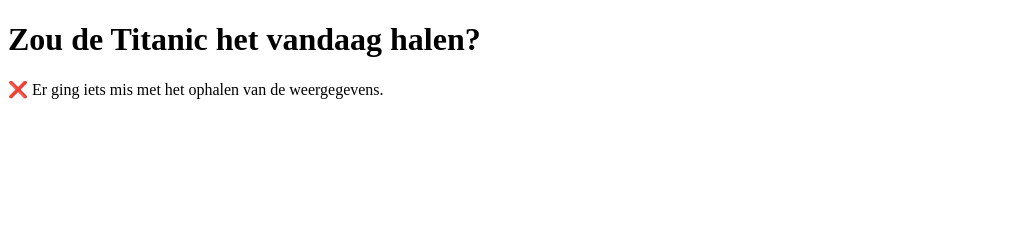
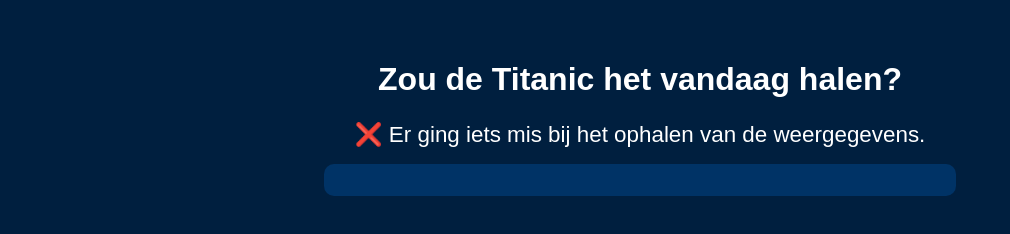
Before and after one commit to Mathijsbacker/titanic-weercheck, a plain HTML site: page index.html in a window 1280 px wide. Shown: the whole page, without its empty margins (0-1010 px from the left). Drawn offline with Linux system fonts and the light colour scheme; no server answers.

Commit message:
Update index.html

```diff
--- a/index.html
+++ b/index.html
@@ -1,48 +1,120 @@
 <!DOCTYPE html>
-<html>
+<html lang="nl">
 <head>
-  <title>Zou de Titanic het halen?</title>
+  <meta charset="UTF-8" />
+  <meta name="viewport" content="width=device-width, initial-scale=1" />
+  <title>Zou de Titanic het vandaag halen?</title>
+  <style>
+    body {
+      font-family: Arial, sans-serif;
+      background-color: #001f3f;
+      color: #ffffff;
+      text-align: center;
+      padding: 2em;
+    }
+    h1 {
+      font-size: 2em;
+      margin-bottom: 0.5em;
+    }
+    #status {
+      font-size: 1.2em;
+      margin-bottom: 1em;
+    }
+    .resultaat {
+      font-size: 1.4em;
+      margin-top: 1em;
+    }
+    ul {
+      text-align: left;
+      max-width: 600px;
+      margin: 1em auto;
+      background: #003366;
+      padding: 1em;
+      border-radius: 10px;
+    }
+    li {
+      margin-bottom: 0.5em;
+    }
+  </style>
 </head>
 <body>
   <h1>Zou de Titanic het vandaag halen?</h1>
-  <div id="result"></div>
+  <div id="status">We controleren de weersomstandigheden langs de route...</div>
+  <div class="resultaat" id="resultaat"></div>
+  <ul id="redenenLijst"></ul>
 
   <script>
-    const apiKey = "0248dd7f5aaa4e0ca7444915250605";
+    const apiKey = '0248dd7f5aaa4e0ca7444915250605';
+
     const routePoints = [
-      { name: "Southampton", lat: 50.90395, lon: -1.40428 },
-      { name: "Cherbourg", lat: 49.6333, lon: -1.6167 },
-      { name: "Queenstown", lat: 51.849, lon: -8.294 },
-      { name: "Mid Atlantic 1", lat: 45.0, lon: -30.0 },
-      { name: "Mid Atlantic 2", lat: 43.0, lon: -40.0 },
-      { name: "Mid Atlantic 3", lat: 41.0, lon: -50.0 },
-      { name: "New York", lat: 40.7128, lon: -74.0060 }
+      { name: 'Southampton (VK)', lat: 50.9097, lon: -1.4044 },
+      { name: 'Cherbourg (Frankrijk)', lat: 49.6333, lon: -1.6167 },
+      { name: 'Cobh (Queenstown, Ierland)', lat: 51.849, lon: -8.294 },
+      { name: 'Midden Atlantische Oceaan 1', lat: 45.0, lon: -30.0 },
+      { name: 'Midden Atlantische Oceaan 2', lat: 43.0, lon: -40.0 },
+      { name: 'Midden Atlantische Oceaan 3', lat: 41.0, lon: -49.0 },
+      { name: 'Zinklocatie', lat: 41.7325, lon: -49.9469 },
+      { name: 'New York (VS)', lat: 40.7128, lon: -74.0060 }
     ];
-    let dangerCount = 0;
-    async function checkWeather() {
+
+    async function haalWeerOp(lat, lon) {
+      const proxyUrl = 'https://corsproxy.io/?';
+      const url = `${proxyUrl}https://api.weatherapi.com/v1/current.json?key=${apiKey}&q=${lat},${lon}`;
+      const response = await fetch(url);
+      if (!response.ok) throw new Error(`Fout bij ophalen weer: ${response.status}`);
+      return await response.json();
+    }
+
+    async function analyseerRoute() {
+      const statusEl = document.getElementById('status');
+      const resultaatEl = document.getElementById('resultaat');
+      const redenenEl = document.getElementById('redenenLijst');
+
+      const redenen = [];
+
       try {
-        for (const point of routePoints) {
-          const url = `https://corsproxy.io/?https://api.weatherapi.com/v1/current.json?key=${apiKey}&q=${point.lat},${point.lon}`;
-          const response = await fetch(url);
-          if (!response.ok) throw new Error(`Fout bij ${point.name}: ${response.status}`);
-          const data = await response.json();
-          const wind = data.current.wind_kph;
-          const visibility = data.current.vis_km;
-          const condition = data.current.condition.text.toLowerCase();
-          if (wind > 50 || visibility < 5 || condition.includes("storm") || condition.includes("snow") || condition.includes("fog") || condition.includes("ice")) {
-            dangerCount++;
+        for (const punt of routePoints) {
+          const data = await haalWeerOp(punt.lat, punt.lon);
+          const current = data.current;
+
+          const wind = current.wind_kph;
+          const zicht = current.vis_km;
+          const temp = current.temp_c;
+          const regen = current.precip_mm;
+
+          if (wind > 40) {
+            redenen.push(`${punt.name}: gevaarlijke wind (${wind} km/u)`);
+          }
+          if (zicht < 2) {
+            redenen.push(`${punt.name}: dichte mist (${zicht} km zicht)`);
+          }
+          if (temp < 2) {
+            redenen.push(`${punt.name}: kans op ijsvorming (${temp}°C)`);
+          }
+          if (regen > 5) {
+            redenen.push(`${punt.name}: zware neerslag (${regen} mm)`);
           }
         }
-        const result = document.getElementById("result");
-        result.innerHTML = (dangerCount >= 2)
-          ? "🚫 De Titanic zou het vandaag waarschijnlijk <b>niet</b> halen."
-          : "✅ De Titanic zou het vandaag <b>wel</b> halen!";
+
+        statusEl.textContent = '';
+        if (redenen.length === 0) {
+          resultaatEl.textContent = '✅ Ja! De Titanic zou het vandaag waarschijnlijk wel halen.';
+        } else {
+          resultaatEl.textContent = '❌ Nee. De Titanic zou het vandaag waarschijnlijk niet halen, vanwege:';
+          redenen.forEach(reden => {
+            const li = document.createElement('li');
+            li.textContent = reden;
+            redenenEl.appendChild(li);
+          });
+        }
       } catch (error) {
-        console.error("Fout bij het ophalen van weerdata:", error);
-        document.getElementById("result").innerHTML = "❌ Er ging iets mis met het ophalen van de weergegevens.";
+        console.error(error);
+        statusEl.textContent = '';
+        resultaatEl.textContent = '❌ Er ging iets mis bij het ophalen van de weergegevens.';
       }
     }
-    checkWeather();
+
+    analyseerRoute();
   </script>
 </body>
 </html>
```
